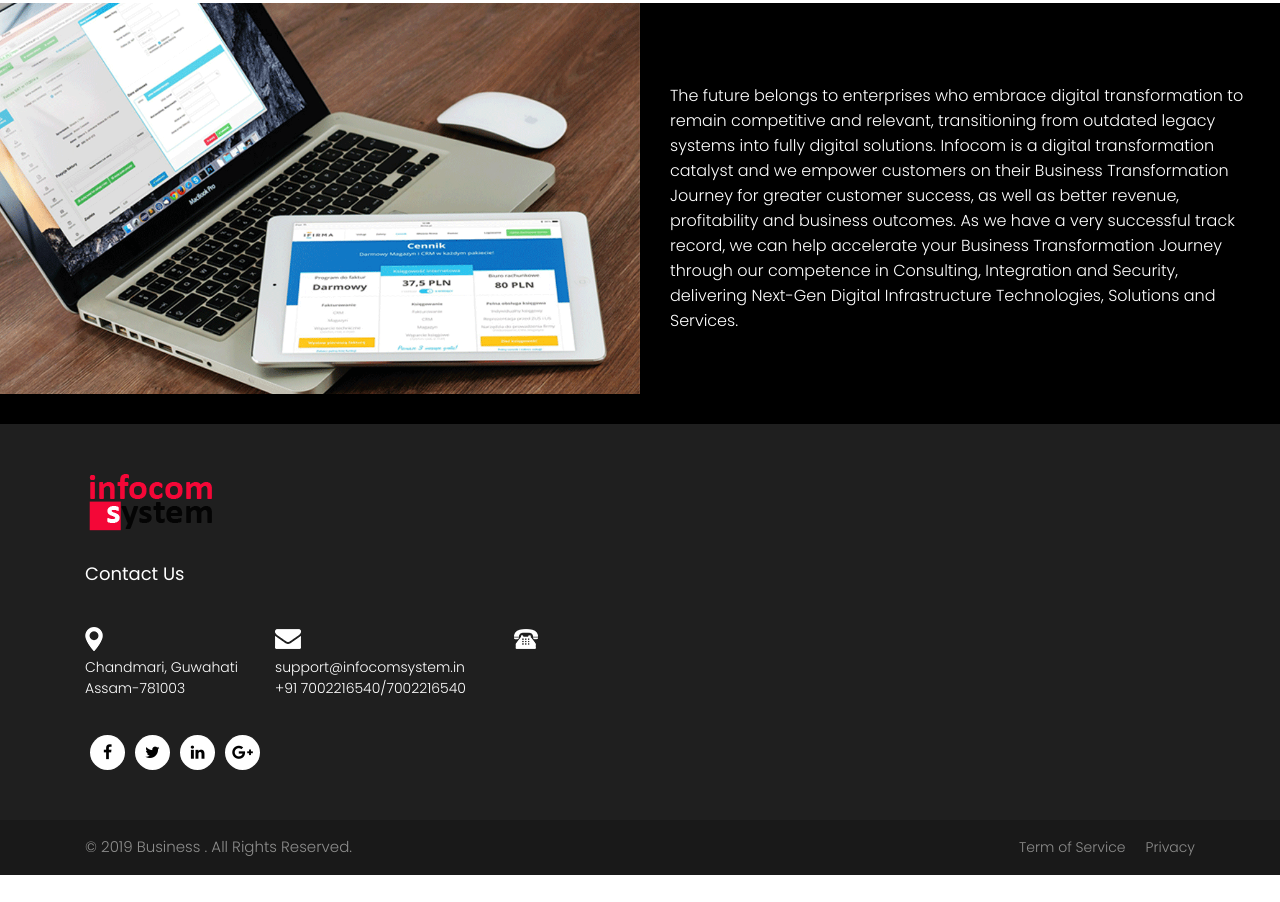
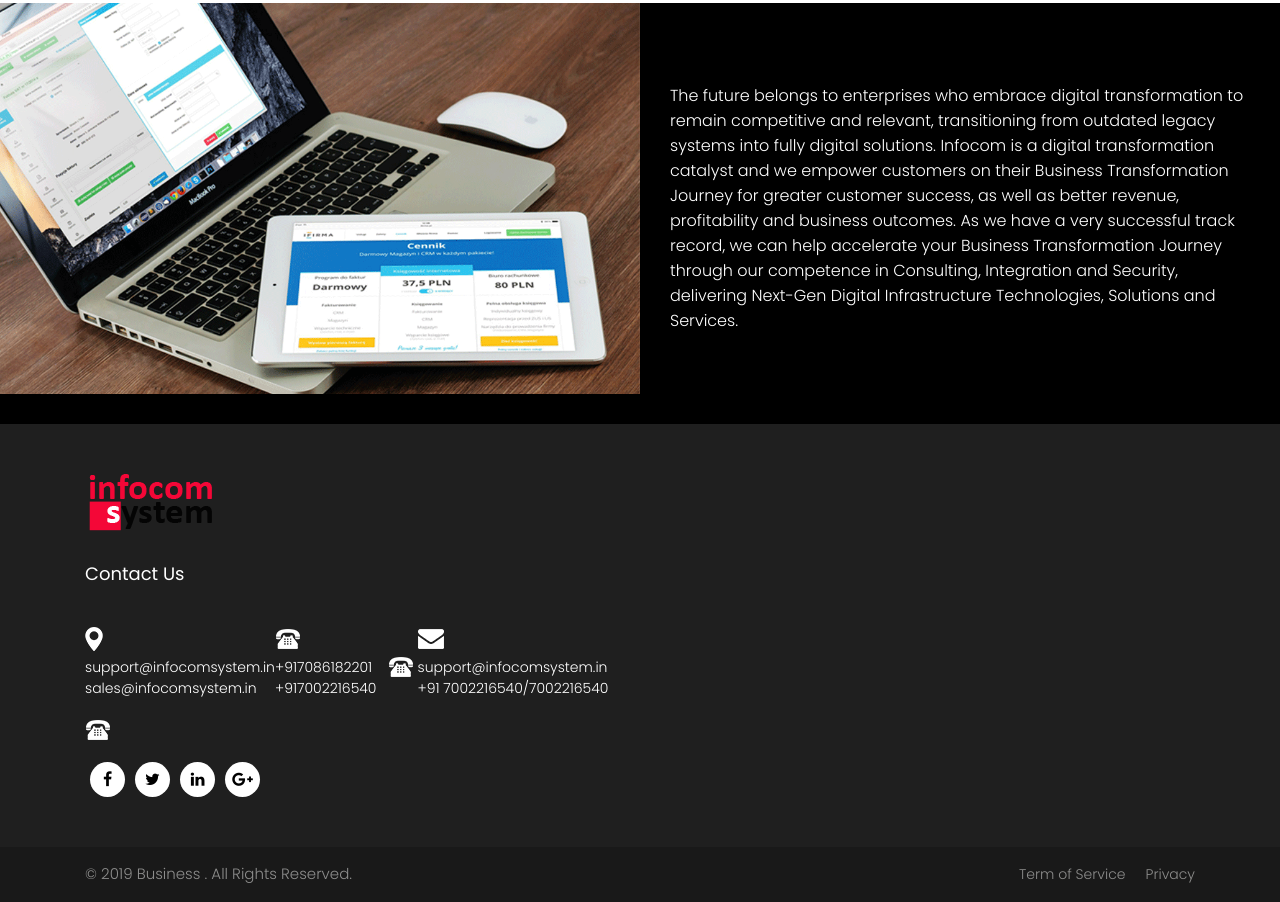
Before and after one commit to infocomsystem/InfocomSystem, a plain HTML site: page about.html in a window 1280 px wide. Shown: the part 1026-1928 px from the top of the page. Before the commit the page ends 1901 px from the top, so only its background shows below. Drawn offline with Linux system fonts and the light colour scheme.

Commit message:
Update about.html

```diff
--- a/about.html
+++ b/about.html
@@ -218,9 +218,22 @@
                   <div class="full icon">
                     <img src="images/social1.png" />
                   </div>
-                  <div class="full white_fonts">
-                    <p>Chandmari, Guwahati <br />Assam-781003</p>
+                   <div class="full white_fonts">
+                  <p>support@infocomsystem.in <br />sales@infocomsystem.in</p>
+                </div>
+              </div>
+              <div class="col-md-3">
+                <div class="full icon">
+                  <img src="images/social3.png" />
+                </div>
+                <div class="full white_fonts">
+                  <p>+917086182201 <br />+917002216540</p>
+                </div>
+                <div class="col-md-3">
+                  <div class="full icon">
+                    <img src="images/social3.png" />
                   </div>
+                </div>
                 </div>
                 <div class="col-md-5">
                   <div class="full icon">
```
